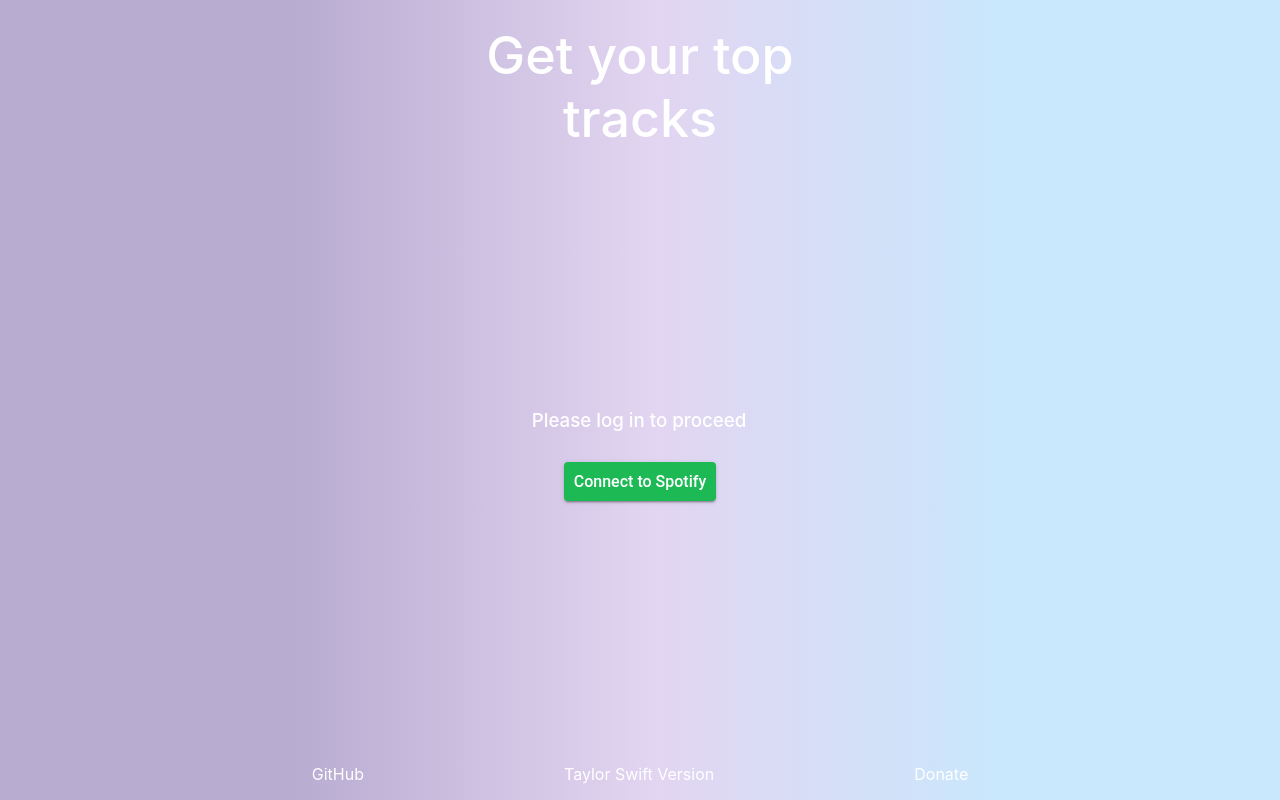
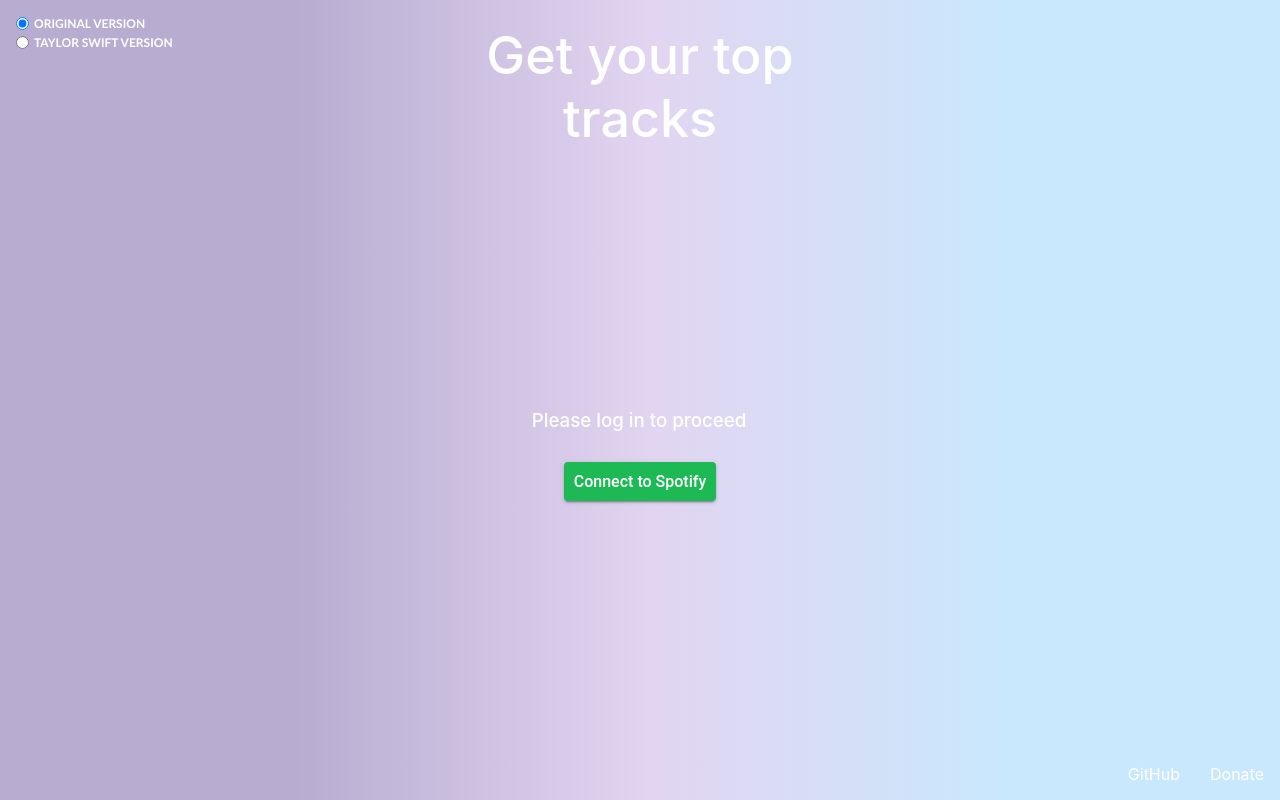
Before and after one commit to sophiali23/top-tracks, a React (Create React App) app: page / in a window 1280 px wide. Built offline with nearby package versions, Linux system fonts and the light colour scheme.

Commit message:
Create radio buttons

```diff
--- a/src/App.css
+++ b/src/App.css
@@ -63,13 +63,15 @@
 
 .header-container {
   grid-column: 2 / 2;
+  grid-row: 1 / 1;
 }
 
 .App-header button {
   grid-column: -1 / 3;
+  grid-row: 1 / 1;
   width: fit-content;
   align-self: start;
-  margin: 20px 20px 0px auto;
+  margin: 16px 16px 0px auto;
 }
 
 @media (max-width: 600px) {
@@ -234,29 +236,18 @@ button, select, input, label {
 
 footer div {
   display: flex;
-  justify-content: center;
-  gap: 200px;
+  justify-content: right;
+  gap: 30px;
   font-size: 16px;
   color: var(--text-colour);
-  padding: 16px 0;
+  padding: 16px;
   align-items: center;
-}
-
-@media (max-width: 820px) {
-  footer div {
-    gap: 150px;
-  }
-}
-
-@media (max-width: 600px) {
-  footer div {
-    gap: 30px;
-  }
 }
 
 footer a {
   color: var(--text-colour);
   text-decoration: none;
+
 }
 
 header h1 {
@@ -345,14 +336,42 @@ dialog h2 {
   padding: 12px;
 }
 
+.left-div {
+  display: flex;
+  flex-direction: column;
+  grid-column: 1 / 1;
+  grid-row: 1 / 1;
+  margin: 16px auto 0px 16px;
+  gap: 10px;
+  align-self: flex-start;
+}
+
+.radio-group {
+  display: flex;
+  flex-direction: column;
+  font-size: 12px;
+  font-weight: bold;
+  gap: 4px;
+}
+
+.gr {
+  display: flex;
+  gap: 2px;
+  justify-content: left;
+  align-items: center;
+}
+
+.gr input {
+  margin-top: 0px;
+  margin-left: 0px;
+}
+
 .theme-dropdown {
   display: flex;
   flex-direction: column;
   font-size: 12px;
   font-weight: bold;
-  grid-column: 1 / 1;
   width: fit-content;
-  margin: 20px auto 0px 20px;
   align-self: start;
   gap: 4px;
 }
--- a/src/App.js
+++ b/src/App.js
@@ -208,7 +208,29 @@ function App() {
   return (
     <div data-theme={currentTheme} className="App">
       <header className="App-header">
-        {isTaylorVersion && <ThemeDropdown theme={theme} setTheme={setTheme}/>}
+        <div className ="left-div">
+          <div className="radio-group">
+            <div className="gr">
+              <input checked={!isTaylorVersion} type="radio" id="original" name="version" value="original"
+                onChange={() => {
+                  localStorage.setItem('version', 'original');
+                  setIsTaylorVersion(false)
+                  reset();
+                }}/>
+              <label for="original">ORIGINAL VERSION</label><br></br>
+            </div>
+            <div className="gr">
+              <input checked={isTaylorVersion} type="radio" id="taylor" name="version" value="taylor"
+                onChange={() => {
+                  localStorage.setItem('version', 'taylor');
+                  setIsTaylorVersion(true)
+                  reset();
+                }}/>
+              <label for="taylor">TAYLOR SWIFT VERSION</label><br></br>
+            </div>
+          </div>
+          {isTaylorVersion && <ThemeDropdown theme={theme} setTheme={setTheme}/>}
+        </div>
         <div className="header-container">
           <h1>Get your top tracks</h1>
           {isTaylorVersion && <h6>(Taylor's Version)</h6>}
@@ -246,12 +268,6 @@ function App() {
       <footer>
         <div>
           <a href="https://github.com/sophiali23" target="_blank">GitHub</a>
-          <a onClick={() => {
-            localStorage.setItem('version', isTaylorVersion ? 'original' : 'taylor');
-            setIsTaylorVersion(!isTaylorVersion)
-            reset();
-          }
-          }>{isTaylorVersion ? "Original Version" : "Taylor Swift Version"}</a>
           <a href="https://ko-fi.com/sophia_li" target="_blank">Donate</a>
         </div>
       </footer>
```
